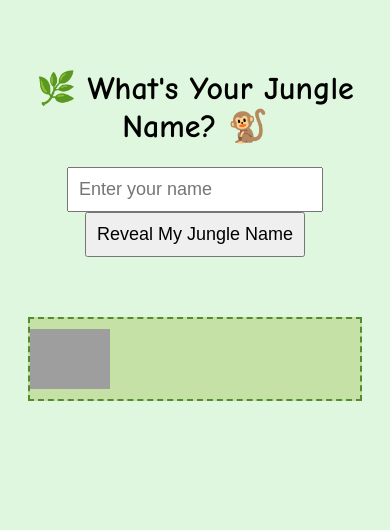
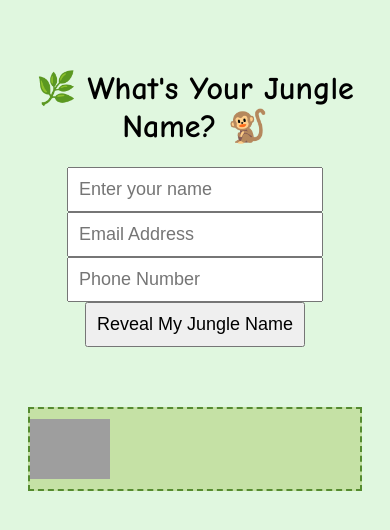
Before and after one commit to ckind4020/jungle-name-generator-testing, a plain HTML site: page index.html in a window 390 px wide. Drawn offline with Linux system fonts and the light colour scheme; grey boxes are pictures that could not be loaded.

Commit message:
Update index.html
phone & email

```diff
--- a/index.html
+++ b/index.html
@@ -55,6 +55,8 @@
   <div id="nameSection">
     <h1>🌿 What's Your Jungle Name? 🐒</h1>
     <input type="text" id="realName" placeholder="Enter your name">
+    <input type="text" id="realEmail" placeholder="Email Address">
+    <input type="text" id="realPhone" placeholder="Phone Number">
     <button onclick="generateJungleName()">Reveal My Jungle Name</button>
     <div class="name" id="jungleName"></div>
   </div>
```
